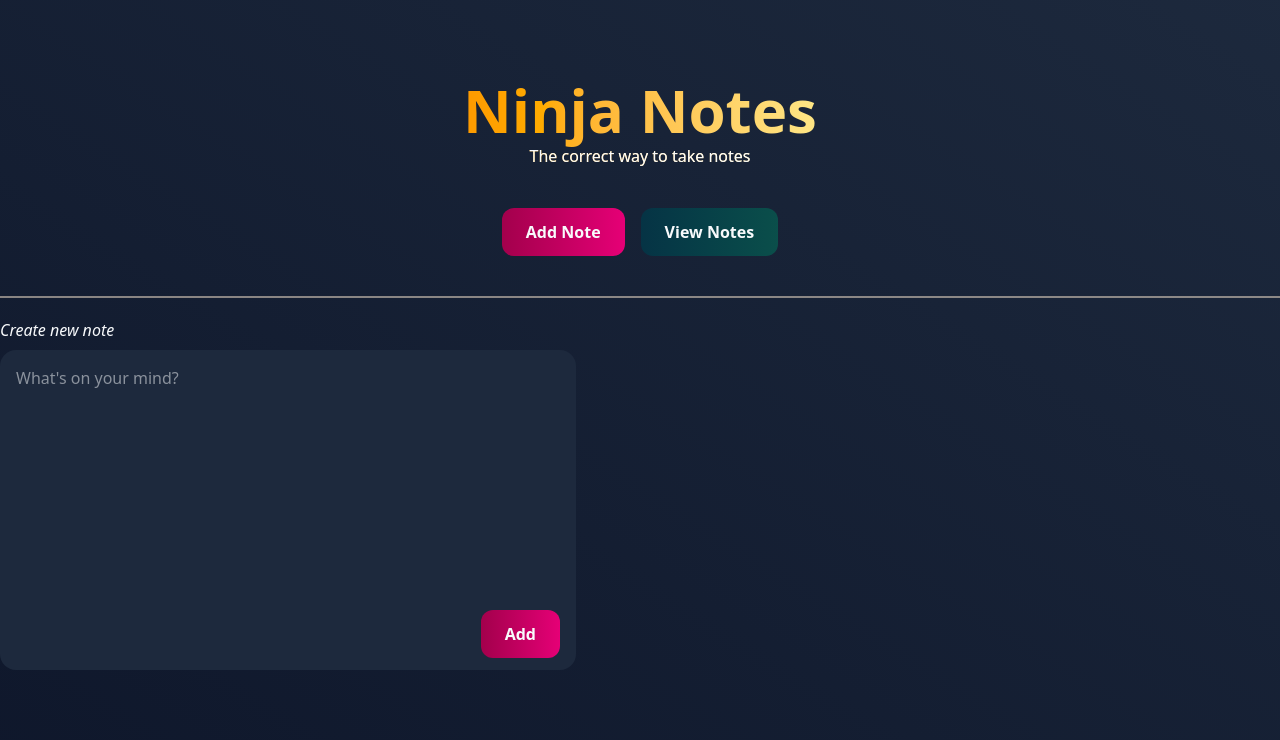
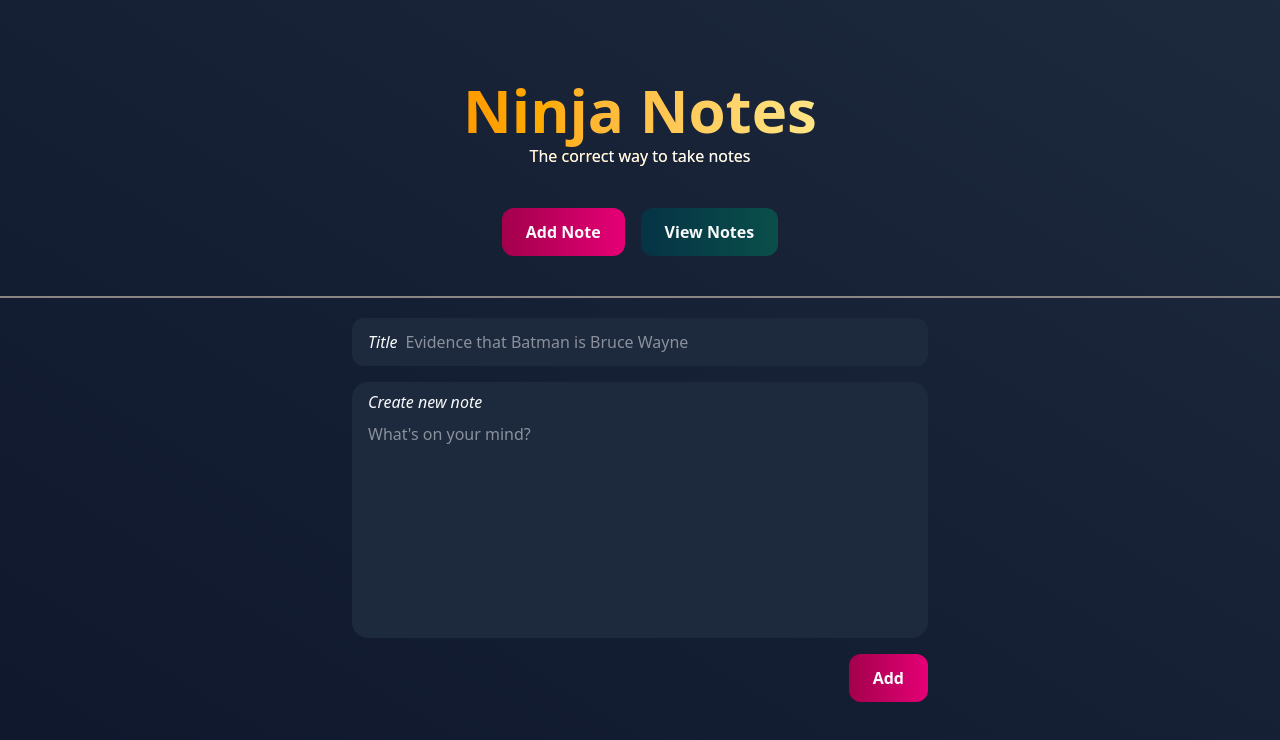
Before and after one commit to Oded2/Ninja-Notes, a Next.js app: page / in a window 1280 px wide. Shown: the top 740 px of the page. Built offline with nearby package versions, Linux system fonts and the light colour scheme.

Commit message:
Add Zustand for state management, implement NoteViewer, and enhance AddNote component with form handling

```diff
--- a/package.json
+++ b/package.json
@@ -10,9 +10,11 @@
   },
   "dependencies": {
     "clsx": "^2.1.1",
+    "framer-motion": "^12.18.1",
     "next": "15.3.4",
     "react": "^19.0.0",
-    "react-dom": "^19.0.0"
+    "react-dom": "^19.0.0",
+    "zustand": "^5.0.5"
   },
   "devDependencies": {
     "@eslint/eslintrc": "^3",
--- a/src/app/page.tsx
+++ b/src/app/page.tsx
@@ -2,6 +2,7 @@
 
 import AddNote from "@/components/AddNote";
 import Button from "@/components/Button";
+import NoteViewer from "@/components/NoteViewer";
 import { useState } from "react";
 
 export default function Home() {
@@ -18,17 +19,10 @@ export default function Home() {
           onClick={() => setViewNotes(false)}
           label="Add Note"
           isPrimary
-        ></Button>
-        <Button onClick={() => setViewNotes(true)} label="View Notes"></Button>
+        />
+        <Button onClick={() => setViewNotes(true)} label="View Notes" />
       </div>
-      {viewNotes ? (
-        <div>You're viewing notes</div>
-      ) : (
-        <AddNote
-          label="Create new note"
-          placeholder="What's on your mind?"
-        ></AddNote>
-      )}
+      {viewNotes ? <NoteViewer /> : <AddNote label="Create new note" />}
     </div>
   );
 }
--- a/src/components/AddNote.tsx
+++ b/src/components/AddNote.tsx
@@ -1,33 +1,65 @@
-import { useEffect, useId, useState } from "react";
+import { useId, useState } from "react";
 import Button from "./Button";
+import { useNoteStore } from "@/lib/stores/noteStore";
 
 type Props = {
   label?: string;
-  placeholder?: string;
 };
 
-export default function AddNote({ label, placeholder }: Props) {
+export default function AddNote({ label }: Props) {
+  const max = {
+    title: 100,
+    content: 5000,
+  };
   const id = useId();
-  const [note, setNote] = useState("");
+  const [title, setTitle] = useState("");
+  const [content, setContent] = useState("");
+  const add = useNoteStore((state) => state.addNote);
 
   return (
-    <div className="max-w-xl flex flex-col gap-2">
-      <label className="me-auto italic font-medium" htmlFor={id}>
-        {label}
-      </label>
-      <div className="bg-slate-800 flex flex-col rounded-2xl focus-within:ring focus-within:ring-slate-50/30 transition-shadow pt-4 px-4 pb-2">
+    <form
+      onSubmit={(e) => {
+        e.preventDefault();
+        setTitle("");
+        setContent("");
+        add(title, content);
+      }}
+      className="max-w-xl w-full flex flex-col gap-4 mx-auto"
+    >
+      <div className="flex gap-2 bg-slate-800 px-4 py-3 rounded-xl focus-within:ring focus-within:ring-slate-50/30 transition-shadow">
+        <label className="italic font-medium" htmlFor={`title-${id}`}>
+          Title
+        </label>
+        <input
+          value={title}
+          onChange={(e) => setTitle(e.target.value)}
+          type="text"
+          id={`title-${id}`}
+          placeholder="Evidence that Batman is Bruce Wayne"
+          className="grow outline-none"
+          maxLength={max.title}
+        />
+      </div>
+      <div className="bg-slate-800 flex flex-col gap-2 rounded-2xl focus-within:ring focus-within:ring-slate-50/30 transition-shadow py-2 px-4">
+        <label className="italic font-medium" htmlFor={id}>
+          {label}
+        </label>
         <textarea
-          onInput={(e) => setNote(e.currentTarget.value)}
+          value={content}
+          onChange={(e) => setContent(e.target.value)}
           id={id}
           dir="auto"
-          placeholder={placeholder}
+          placeholder="What's on your mind?"
           className="resize-none outline-none"
-          rows={10}
+          rows={8}
+          required
+          maxLength={max.content}
         ></textarea>
-        <div className="my-1 flex justify-end">
-          <Button label="Add" isPrimary></Button>
-        </div>
+        <div className="my-1 flex justify-end"></div>
       </div>
-    </div>
+      <div className="ms-auto gap-2 flex">
+        <Button type="submit" label="Add" isPrimary></Button>
+      </div>
+    </form>
   );
 }
--- a/src/components/Button.tsx
+++ b/src/components/Button.tsx
@@ -1,14 +1,17 @@
 import clsx from "clsx";
+import { ButtonHTMLAttributes, DetailedHTMLProps } from "react";
 
 type Props = {
   isPrimary?: boolean;
   onClick?: () => void;
   label?: string;
+  type?: "button" | "submit";
 };
 
-export default function Button({ isPrimary, onClick, label }: Props) {
+export default function Button({ isPrimary, onClick, label, type }: Props) {
   return (
     <button
+      type={type}
       onClick={onClick}
       className={clsx(
         "bg-gradient-to-r",
--- /dev/null
+++ b/src/components/NoteViewer.tsx
@@ -0,0 +1,36 @@
+"use client";
+
+import { useNoteStore } from "@/lib/stores/noteStore";
+import { AnimatePresence, motion } from "framer-motion";
+
+export default function NoteViewer() {
+  const notes = useNoteStore((state) => state.notes);
+  const removeNote = useNoteStore((state) => state.removeNote);
+
+  return (
+    <div className="flex flex-col sm:grid sm:grid-cols-2 lg:grid-cols-3 gap-x-4 gap-y-8">
+      <AnimatePresence mode="popLayout">
+        {notes.map((n) => (
+          <motion.div
+            key={n.id}
+            layout
+            initial={{ opacity: 0, scale: 0.95 }}
+            animate={{ opacity: 1, scale: 1 }}
+            exit={{ opacity: 0, scale: 0.9, y: 20 }}
+            transition={{ duration: 0.3 }}
+            className="bg-slate-800 rounded-xl p-5 shadow"
+          >
+            <h2 className="font-bold text-xl mb-2">{n.title}</h2>
+            <p className="whitespace-pre-wrap">{n.content}</p>
+            <button
+              onClick={() => removeNote(n.id)}
+              className="mt-4 text-red-400 hover:underline text-sm cursor-pointer"
+            >
+              Delete
+            </button>
+          </motion.div>
+        ))}
+      </AnimatePresence>
+    </div>
+  );
+}
--- /dev/null
+++ b/src/lib/stores/noteStore.ts
@@ -0,0 +1,25 @@
+import { create } from "zustand";
+
+type Note = {
+  id: string;
+  title?: string;
+  content: string;
+};
+
+type NoteStore = {
+  notes: Note[];
+  addNote: (title: string, content: string) => void;
+  removeNote: (id: string) => void;
+};
+
+export const useNoteStore = create<NoteStore>((set) => ({
+  notes: [],
+  addNote: (title, content) =>
+    set((state) => ({
+      notes: [...state.notes, { id: crypto.randomUUID(), title, content }],
+    })),
+  removeNote: (id) =>
+    set((state) => ({
+      notes: state.notes.filter((note) => note.id !== id),
+    })),
+}));
```
Also changed, not shown: 1 other file (tests, documents, lock files or other folders).
